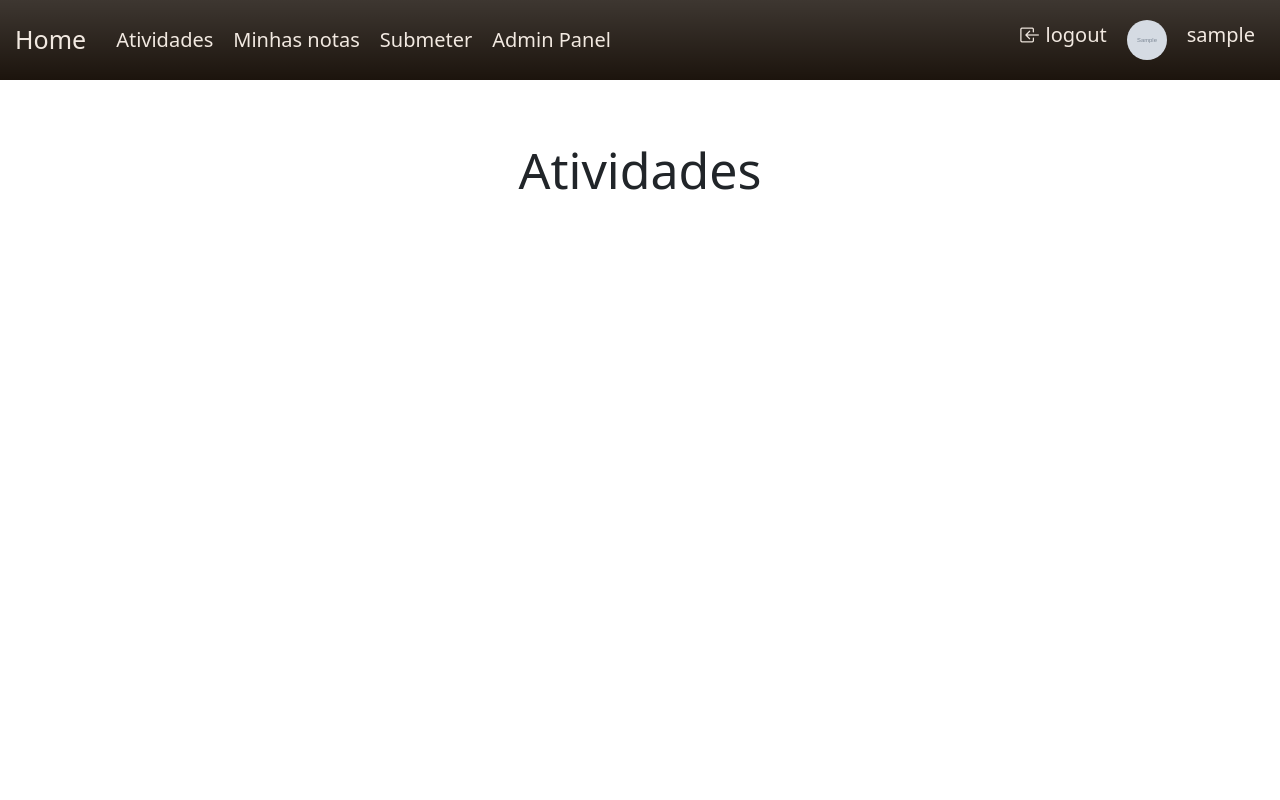
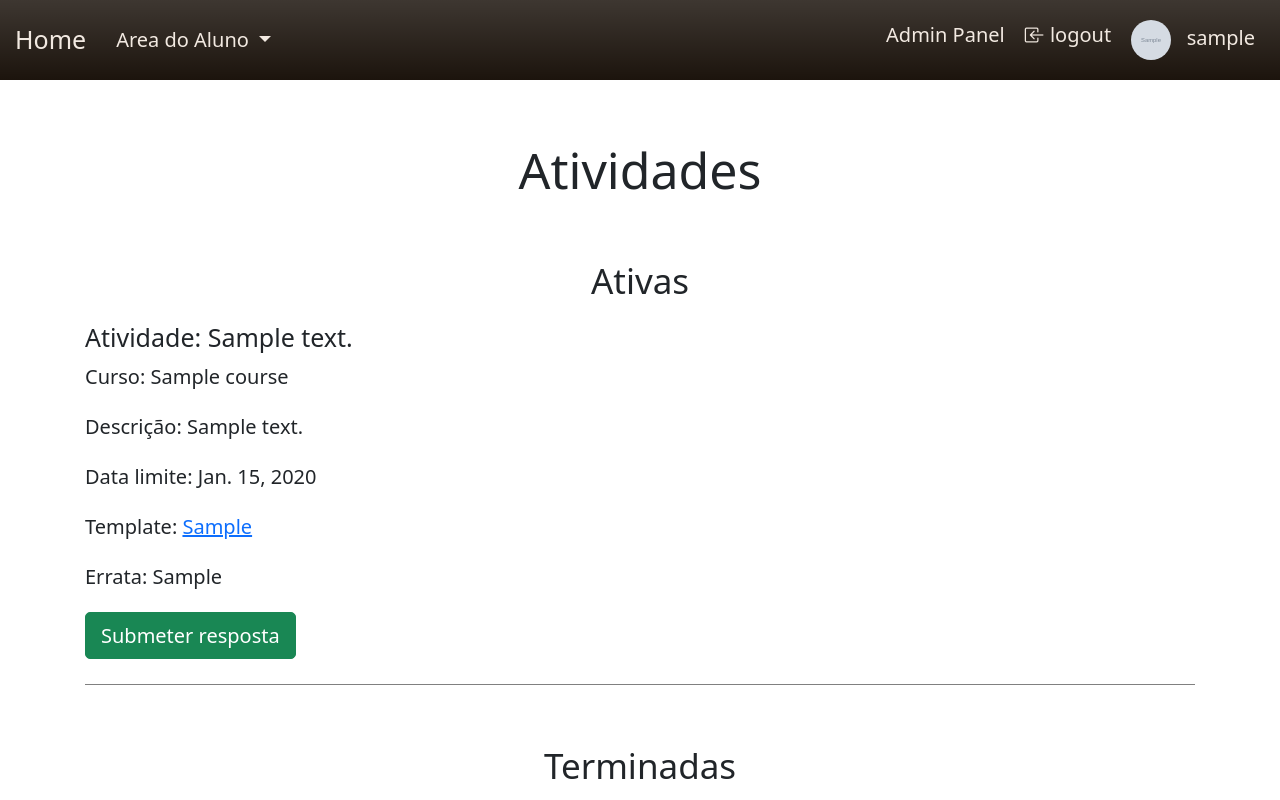
Before and after one commit to Atzingen/corretorIA, a Django app: page /atividades in a window 1280 px wide. Run offline with Django 4.2, Linux system fonts and the light colour scheme; a user stored in the database is signed in; tables that the repository leaves empty hold one stand-in row (values such as "Sample post"); grey boxes marked "Sample" are stand-in pictures; some libraries are stand-ins or nearby versions.

Commit message:
pagina atividades ok

```diff
--- a/static/styles/main.css
+++ b/static/styles/main.css
@@ -1,6 +1,8 @@
 /* //https://colorhunt.co/palette/2f5d625e8b7ea7c4bcdfeeea */
 
+
 /* https://www.colourlovers.com/palette/359978/w_o_r_d_l_e_s_s_. */
+
 :root {
     --navcolor: #1C140D;
     --strongaccent: #CBE86B;
@@ -8,12 +10,17 @@
     --background: #FFFFFF;
 }
 
-body, .container{
+body,
+.container {
     background: var(--background) no-repeat center center fixed;
 }
 
 .container-inside {
     background: var(--background);
+}
+
+.dropdown-menu {
+    background-color: #1C140D;
 }
 
 .navbar {
@@ -31,7 +38,9 @@ html {
     line-height: 1.5;
 }
 
+
 /* Increase all font sizes on mobile */
+
 @media (max-width: 767px) {
     html {
         /* default is 1rem or 16px */
--- a/submits/templates/atividades.html
+++ b/submits/templates/atividades.html
@@ -1,8 +1,49 @@
 {% extends 'base.html' %} {% load static %} {% block content %}
 
-<div>
+<style type="text/css">
+    .h-divider {
+        margin-top: 5px;
+        margin-bottom: 5px;
+        height: 1px;
+        width: 100%;
+        border-top: 1px solid gray;
+    }
+</style>
+
+<div class="container">
 
     <h1 class="text-center mt-5"> Atividades</h1>
+
+    <h3 class="text-center mt-5"> Ativas</h3>
+
+    {% for atividade in active %}
+    <h5 class="mt-3"> Atividade: {{atividade}} </h5>
+    <p> Curso: {{atividade.course}} </p>
+    <p> Descrição: {{atividade.short_description}} </p>
+    <p> Data limite: {{atividade.end_date}} </p>
+    <p> Template: <a href="/script_templates/{{atividade.template_script}}" download>{{atividade.template_script}}</a> </p>
+    {% if atividade.errata %}
+    <p> Errata: {{atividade.errata}} </p>
+    {% endif %}
+    <a class="btn btn-success mb-3" href="{% url 'submit' %}" role="button">Submeter resposta</a>
+    <div class="h-divider"></div>
+    {% endfor %}
+
+
+    <h3 class="text-center mt-5"> Terminadas</h3>
+
+    {% for atividade in inactive %}
+    <h5 class="mt-3"> Atividade: {{atividade}} </h5>
+    <p> Curso: {{atividade.course}} </p>
+    <p> Descrição: {{atividade.short_description}} </p>
+    <p> Template: <a href="/script_templates/{{atividade.template_script}}" download>{{atividade.template_script}}</a> </p>
+    <p> Gabarito: <a href="/script_templates/{{atividade.perfect_script}}" download>{{atividade.perfect_script}}</a> </p>
+    {% if atividade.errata %}
+    <p> Errata: {{atividade.errata}} </p>
+    {% endif %}
+    <div class="h-divider"></div>
+    {% endfor %}
+
 
 </div>
 
--- a/submits/templates/base.html
+++ b/submits/templates/base.html
@@ -2,6 +2,7 @@
 
 <!DOCTYPE html>
 <html lang="en">
+
 <head>
     <meta charset="utf-8">
     <meta name="viewport" content="width=device-width, initial-scale=1">
@@ -10,19 +11,15 @@
 
     <link href="https://cdn.jsdelivr.net/npm/bootstrap@5.1.3/dist/css/bootstrap.min.css" rel="stylesheet" integrity="sha384-1BmE4kWBq78iYhFldvKuhfTAU6auU8tT94WrHftjDbrCEXSU1oBoqyl2QvZ6jIW3" crossorigin="anonymous">
     <script src="https://cdn.jsdelivr.net/npm/bootstrap@5.1.3/dist/js/bootstrap.bundle.min.js" integrity="sha384-ka7Sk0Gln4gmtz2MlQnikT1wXgYsOg+OMhuP+IlRH9sENBO0LRn5q+8nbTov4+1p" crossorigin="anonymous"></script>
-    <script
-        src="https://code.jquery.com/jquery-3.6.0.min.js"
-        integrity="sha256-/xUj+3OJU5yExlq6GSYGSHk7tPXikynS7ogEvDej/m4="
-        crossorigin="anonymous">
+    <script src="https://code.jquery.com/jquery-3.6.0.min.js" integrity="sha256-/xUj+3OJU5yExlq6GSYGSHk7tPXikynS7ogEvDej/m4=" crossorigin="anonymous">
     </script>
     <script src="https://cdn.jsdelivr.net/npm/js-cookie@2/src/js.cookie.min.js"></script>
     <link rel="stylesheet" href="https://cdn.jsdelivr.net/npm/bootstrap-icons@1.7.2/font/bootstrap-icons.css">
     <link rel='stylesheet' type='text/css' media='screen' href='{% static "styles/main.css" %}'>
-    <link href="https://fonts.googleapis.com/css?family=Oswald" rel=“stylesheet”>
-    {% block csstop %}{% endblock %}
-    {% block jstop %}{% endblock %}
+    <link href="https://fonts.googleapis.com/css?family=Oswald" rel=“stylesheet”> {% block csstop %}{% endblock %} {% block jstop %}{% endblock %}
 
 </head>
+
 <body>
 
     <nav class="navbar navbar-expand-lg navbar-light bg-gradient">
@@ -34,22 +31,24 @@
             <div class="collapse navbar-collapse" id="navbarNavAltMarkup">
                 {% if user.is_authenticated %}
                 <div class="navbar-nav">
+                    <li class="nav-item dropdown">
+                        <a class="nav-link dropdown-toggle" href="#" id="navbarDarkDropdownMenuLink" role="button" data-bs-toggle="dropdown" aria-expanded="false">
+                        Area do Aluno
+                        </a>
+                        <ul class="dropdown-menu dropdown-menu-dark" aria-labelledby="navbarDarkDropdownMenuLink">
+                            <a class="nav-link active" href="{% url 'user_page' %}"> Meus Dados </a>
                             <a class="nav-link active" aria-current="page" href="{% url 'atividades' %}">Atividades</a>
-                    <a class="nav-link active" href="{% url 'notas' %}">Minhas notas</a>
+                            <a class="nav-link active" href="{% url 'notas' %}">Notas</a>
                             <a class="nav-link active" href="{% url 'submit' %}">Submeter</a>
-                    {% if user.is_superuser %}
-                        <a class="nav-link active" href="/admin">Admin Panel</a>
-                    {% endif %}
+                        </ul>
+                    </li>
                 </div>
                 <div class="navbar-nav ms-auto">
+                    {% if user.is_superuser %}<a class="nav-link active" href="/admin">Admin Panel</a> {% endif %}
                     <a href="{% url 'logout' %}" class="nav-link active"> <i class="bi bi-box-arrow-in-left"></i> logout </a>
-                    <a href="{% url 'user_page' %}" class="nav-link active"> <img src="{{user.profile_pic.url}}" width="40" height="40" class="rounded-circle"></a>
-                    <a href="{% url 'user_page' %}" class="nav-link active">  {{user.username}}</a>
+                    <a href="{% url 'user_page' %}" class="nav-link active"> <img src="{{user.profile_pic.url}}" width="40" height="40" class="rounded-circle"> &nbsp {{user.username}}</a>
                 </div>
                 {% else %}
-                <div class="navbar-nav">
-                    <a class="nav-link active" aria-current="page" href="{% url 'atividades' %}">Atividades</a>
-                </div>
                 <div class="navbar-nav ms-auto">
                     <a href="{% url 'registrar' %}" class="nav-link active">Registrar</a>
                     <a href="{% url 'login' %}" class="nav-link active"> Login </a>
@@ -69,23 +68,20 @@
         </div>
         {% endfor %}
     </div>
-    {% endif %}
-
-    {% block content %}{% endblock %}
+    {% endif %} {% block content %}{% endblock %}
 
     <script type="text/javascript">
-        $(document).ready(function () {
-            // alert message delete after 5 seconds
-            window.setTimeout(function() {
-                $(".alert").fadeTo(1000, 0).slideUp(1000, function(){
+        $(document).ready(function() {
+            window.setTimeout(function() { // alert message delete after 5 seconds
+                $(".alert").fadeTo(1000, 0).slideUp(1000, function() {
                     $(this).remove();
                 });
             }, 5000);
-
             // Other js functions goes here
         });
     </script>
     {% block jsbotton %}{% endblock %}
 
 </body>
+
 </html>
--- a/submits/templates/course.html
+++ b/submits/templates/course.html
@@ -1,7 +1,6 @@
 {% extends 'base.html' %} {% load static %} {% block content %}
 
 <div class="container">
-
     <h1 class="mt-4 mb-4 text-center" style="color: var(--strongaccent)">
         {{dados.name}}
     </h1>
--- a/submits/urls.py
+++ b/submits/urls.py
@@ -10,6 +10,7 @@ urlpatterns = [
     path('notas', views.notas, name='notas'),
     path('course/<int:id>', views.course, name='course'),
     path('submit', views.submit, name='submit'),
+    path('script_templates/<template_name>', views.script_templates, name='script_templates'),
     path('user_page', views.user_page, name='user_page'),
     path('registrar', views.registrar, name='registrar'),
     path('login', views.login_page, name='login'),
--- a/submits/views.py
+++ b/submits/views.py
@@ -1,4 +1,5 @@
 from multiprocessing import context
+from re import A
 from django.shortcuts import render, redirect
 from django.http import HttpResponse, StreamingHttpResponse
 from django.contrib.auth.decorators import login_required
@@ -28,8 +29,27 @@ def course(request, id):
     context = {'dados': dados}
     return render(request, 'course.html', context)
 
+@login_required(login_url='login')
 def atividades(request):
-    return render(request, 'atividades.html')
+    ids_activities_receiving_submissions = list(request.user.course_set.filter(activity__receiving_submissions=True).values(
+        "activity__id").values_list("activity__id", flat=True))
+    ids_activities_notreceiving_submissions = list(request.user.course_set.filter(activity__receiving_submissions=False).values(
+        "activity__id").values_list("activity__id", flat=True))
+    active_activities = Activity.objects.filter(id__in=ids_activities_receiving_submissions)
+    inactive_activities = Activity.objects.filter(id__in=ids_activities_notreceiving_submissions)
+    print(active_activities)
+    print(inactive_activities)
+    context = {
+        'active': active_activities,
+        'inactive': inactive_activities
+    }
+    return render(request, 'atividades.html', context=context)
+
+@login_required(login_url='login')
+def script_templates(request, template_name):
+    print(template_name)
+    # return the py file: https://fedingo.com/how-to-download-file-in-django/
+    return render(request, 'notas.html')
 
 @login_required(login_url='login')
 def notas(request):
```
Lines whose indentation alone changed are shown as unchanged.
